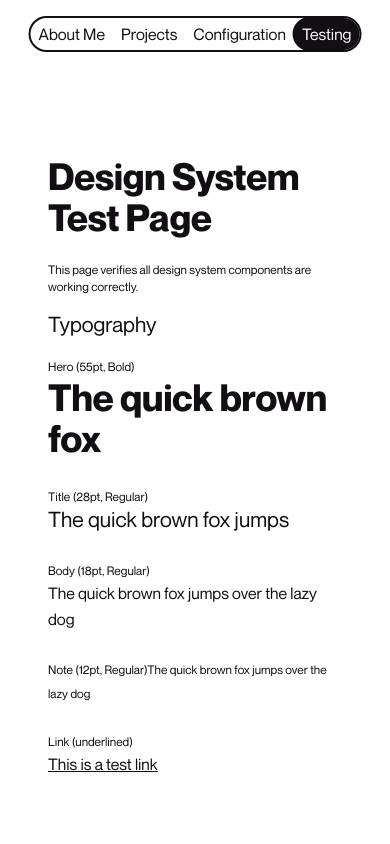
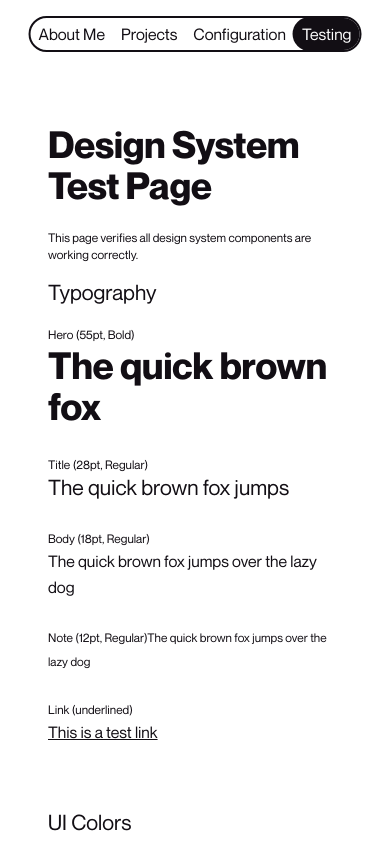
Before and after one commit to romeluis/romeluis.com, a React (Vite) app: page /testing in a window 390 px wide. Shown: the top 844 px of the page. Built offline with nearby package versions, Linux system fonts and the light colour scheme; no server answers.

Commit message:
Mobile fixes

```diff
--- a/src/components/Layout.css
+++ b/src/components/Layout.css
@@ -3,7 +3,7 @@
    ======================================== */
 
 .page-wrapper {
-  padding-top: calc(var(--spacing-2xl) + 60px);
+  padding-top: calc(var(--spacing-md) + 60px);
   min-height: 100vh;
 }
 
--- a/src/components/projects/TagPills.css
+++ b/src/components/projects/TagPills.css
@@ -72,6 +72,11 @@
 
 /* Mobile responsiveness */
 @media (max-width: 768px) {
+  .tag-pills-wrapper {
+    max-width: 100%;
+    width: 100%;
+  }
+
   .tag-pill {
     padding: var(--spacing-sm) var(--spacing-md);
     font-size: var(--font-size-body);
```
